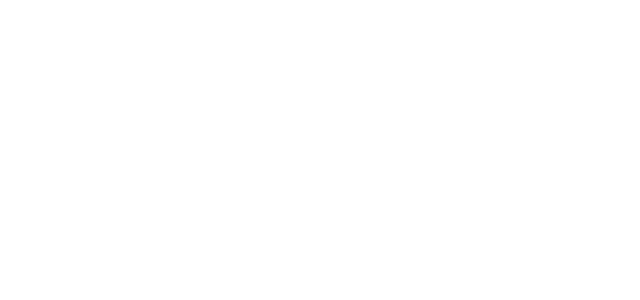
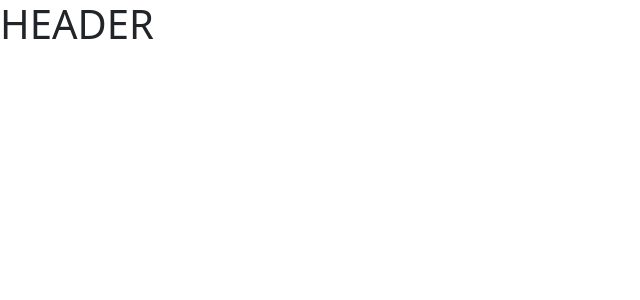
Before and after one commit to Samuele-Finotello/webapp-react, a React (Vite) app: page / in a window 1280 px wide. Shown: the top 300 px of the page, without its empty margins (0-640 px from the left). Built offline with nearby package versions, Linux system fonts and the light colour scheme.

Commit message:
[add] feat create Header

```diff
--- a/src/App.jsx
+++ b/src/App.jsx
@@ -1,10 +1,10 @@
-
+import Header from "./components/Header"
 
 function App() {
 
   return (
     <>
-
+      <Header />
     </>
   )
 }
--- /dev/null
+++ b/src/components/Header.jsx
@@ -0,0 +1,11 @@
+
+
+const Header = () => {
+  return (
+    <header>
+      <h1>HEADER</h1>
+    </header>
+  )
+}
+
+export default Header
```
